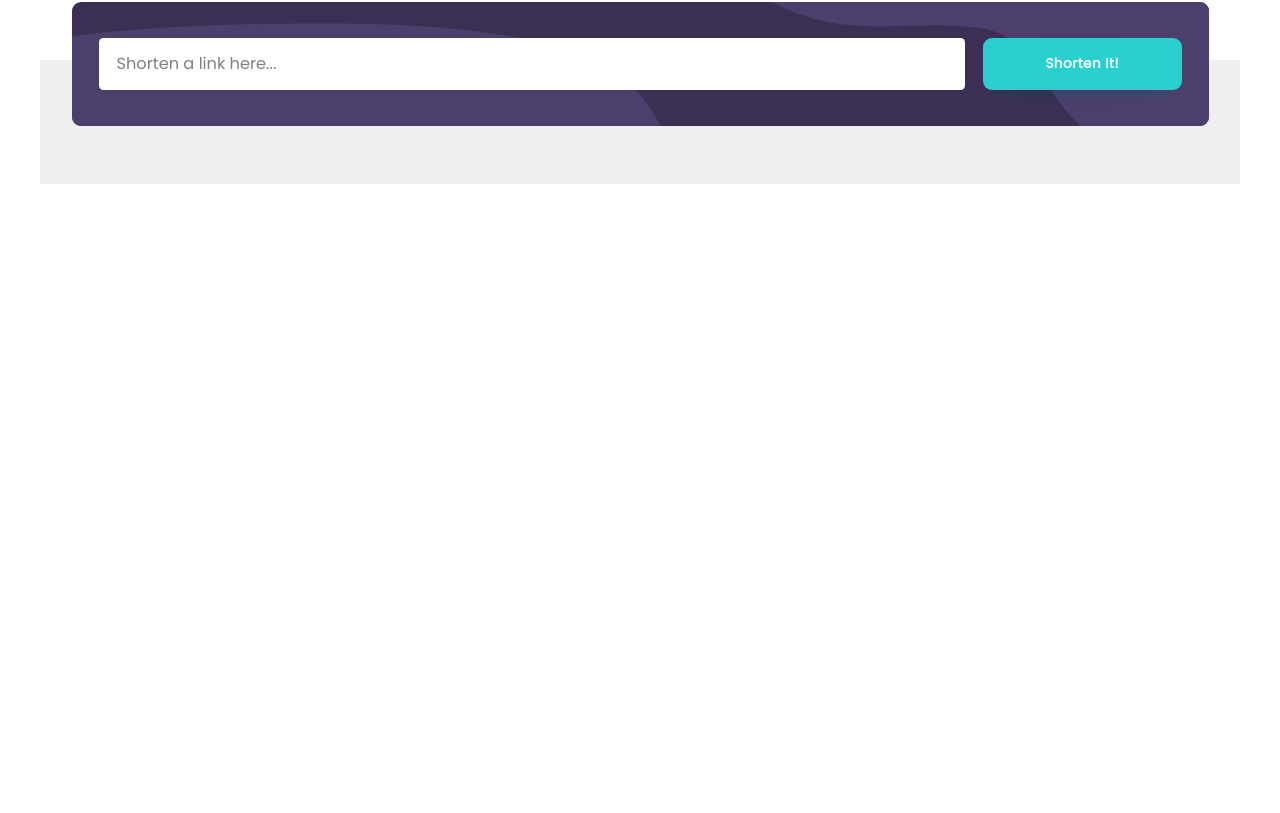
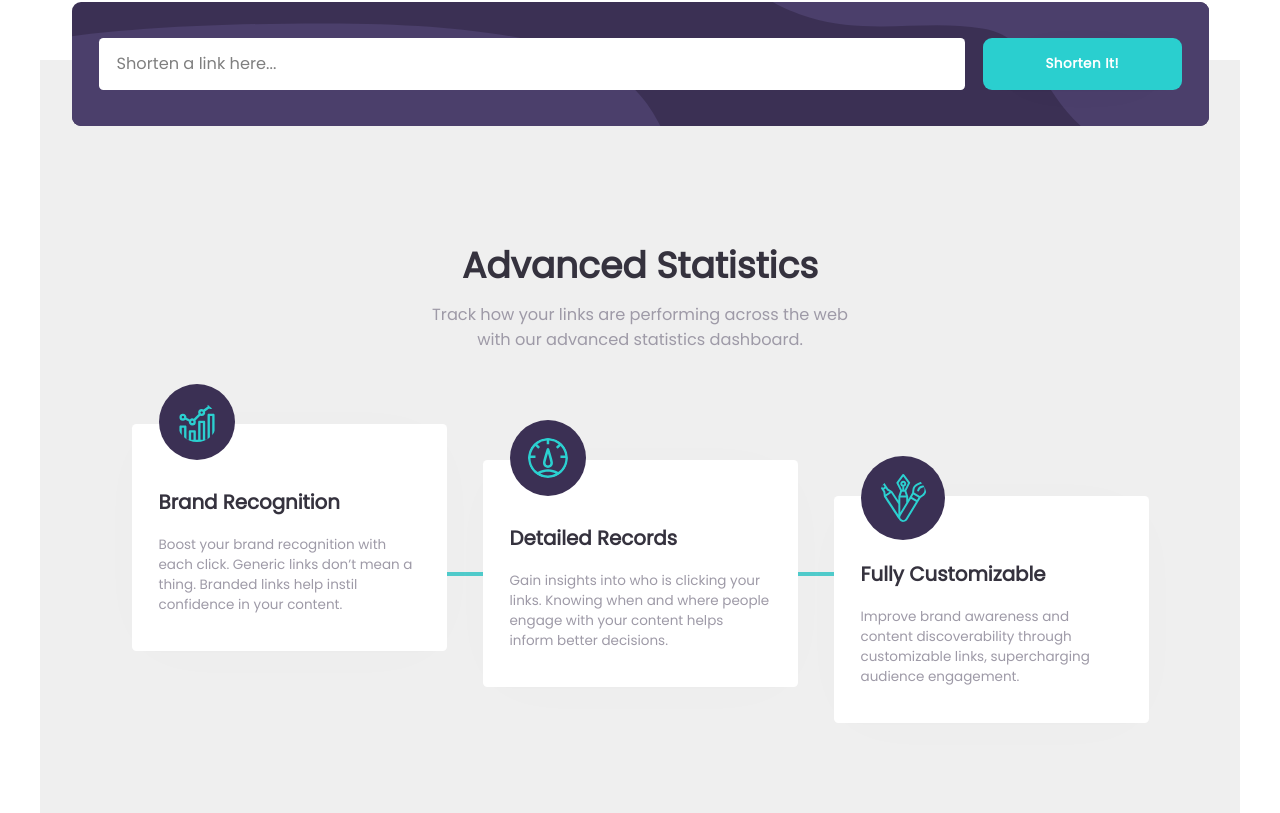
Before and after one commit to logotip4ik/frontend-mentor-url-shortening, a Nuxt app: page / in a window 1280 px wide. Shown: the part 694-1507 px from the top of the page. Before the commit the page ends 878 px from the top, so only its background shows below. Built offline with nearby package versions, Linux system fonts and the light colour scheme.

Commit message:
update: added statistcis to html and added some todos

```diff
--- a/pages/index.vue
+++ b/pages/index.vue
@@ -3,12 +3,13 @@
     <Navbar></Navbar>
     <Header></Header>
     <Shortener :links="links" @create-link="createLink"></Shortener>
+    <Statistics></Statistics>
   </div>
 </template>
 
 <script>
 const COOKIE_NAME = '__shortly__nuxt__'
-
+// [ ] somehow fix backkground-color issue when screen gets bigger and bigger
 export default {
   asyncData({ $cookies }) {
     const allCookies = $cookies.getAll()
```
